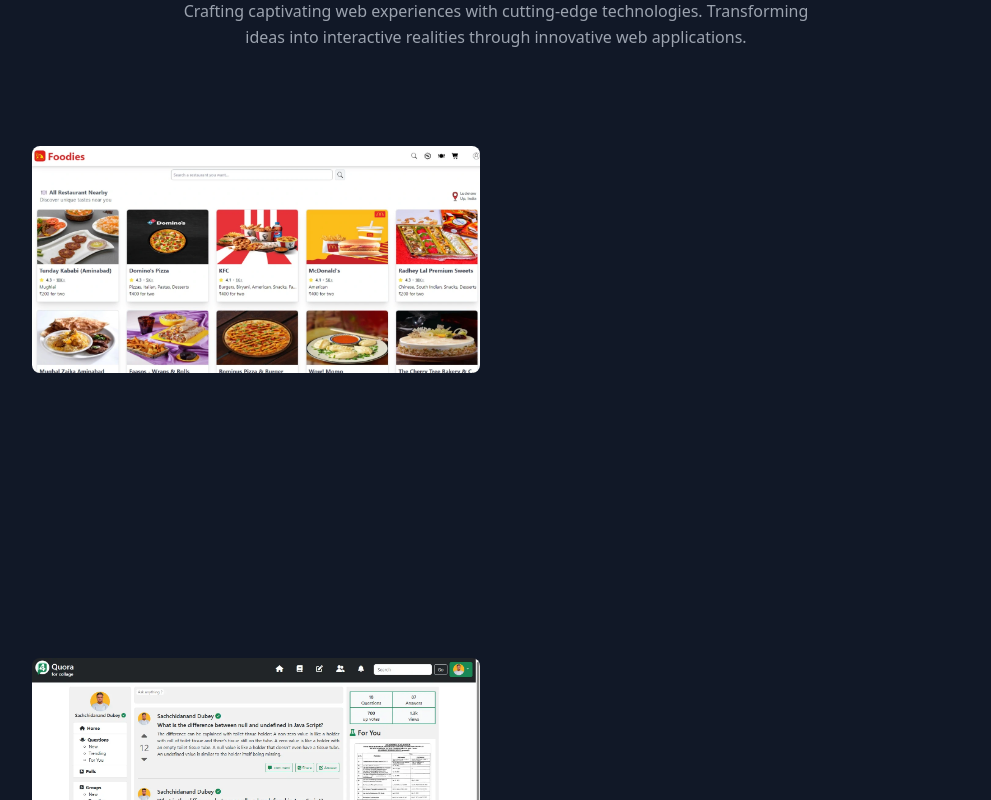
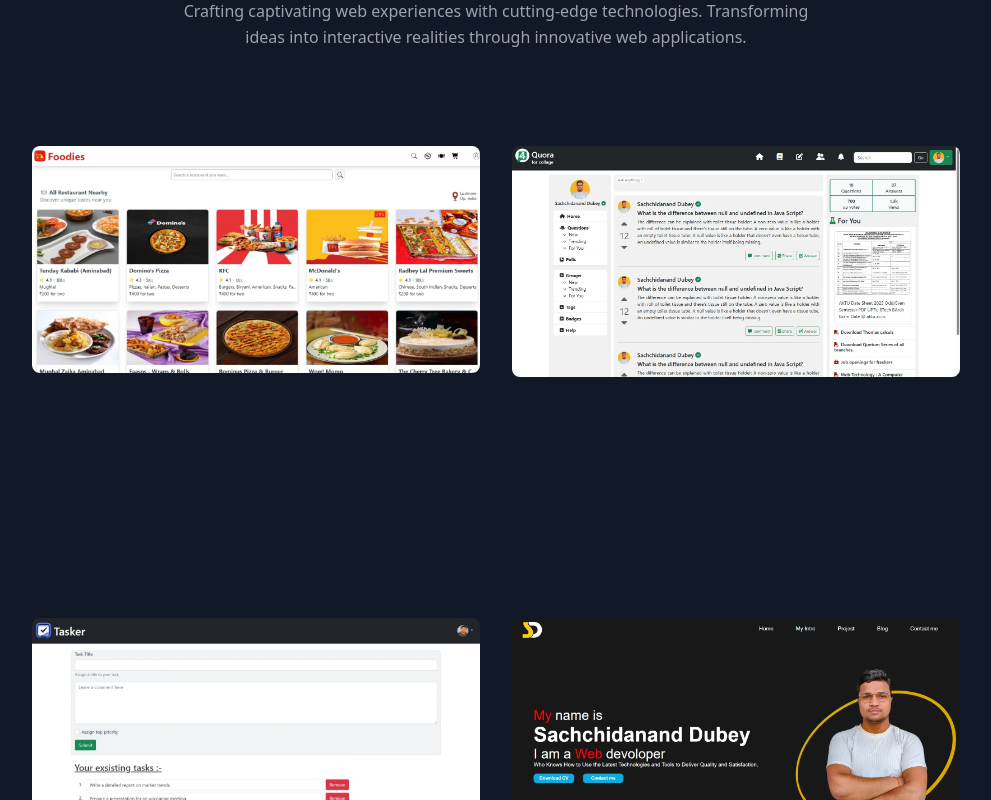
Before and after one commit to ErSndubey/Portfolio-2.0, a React (Create React App) app: page / in a window 1280 px wide. Shown: the part 960-1760 px from the top of the page, without its empty margins (144-1135 px from the left). Built offline with nearby package versions, Linux system fonts and the light colour scheme.

Commit message:
positioning fix for lage screen in the project section.

```diff
--- a/src/components/Projects.js
+++ b/src/components/Projects.js
@@ -15,7 +15,7 @@
           Crafting captivating web experiences with cutting-edge technologies. Transforming ideas into interactive realities through innovative web applications.
           </p>
         </div>
-        <div className="flex flex-col lg:flex lg:flex-row flex-wrap gap-10">
+        <div className="flex flex-col lg:flex lg:flex-row flex-wrap gap-10 lg:gap-0">
           {projects.map((project) => (
             <a
               href={project.link}
```
